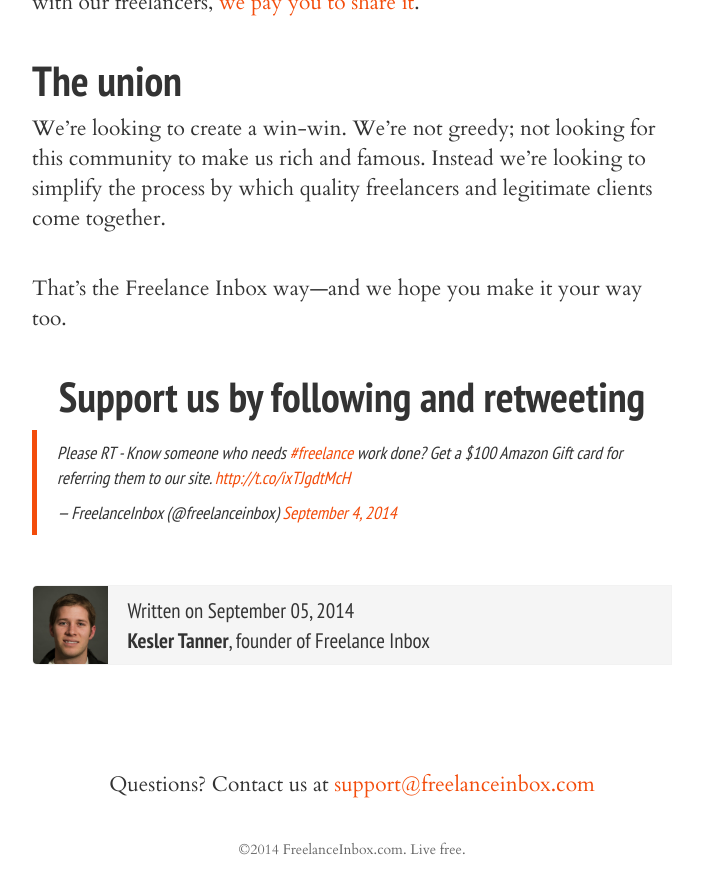
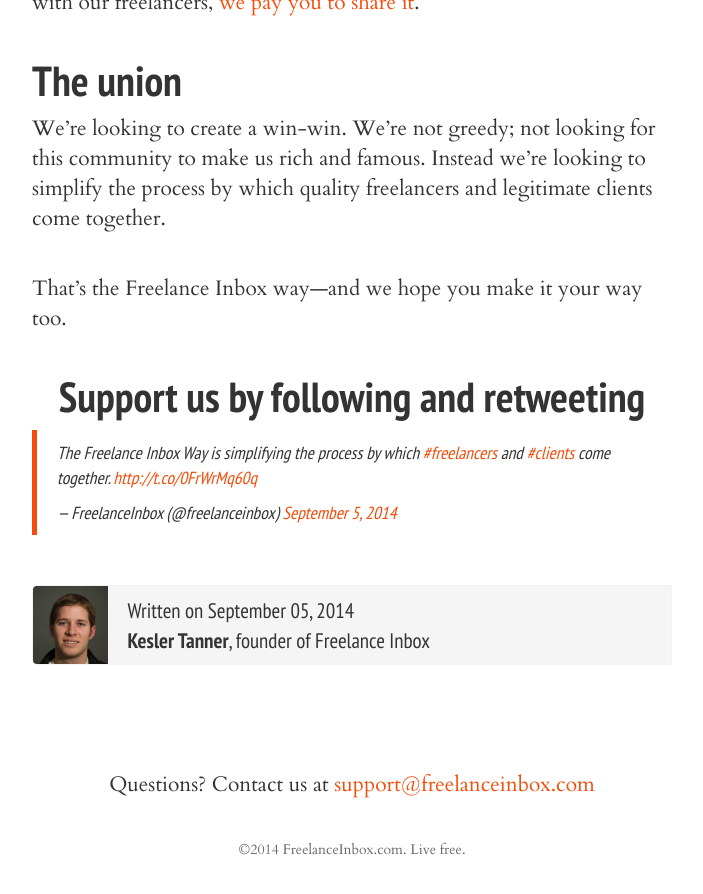
Before and after one commit to finbox/finbox.github.io, a Jekyll site: the page built from _posts/2014-09-05-the-freelance-inbox-way.md, in a window 1280 px wide and 900 px high, scrolled down 3790 px. Shown: the top 894 px of the window, without its empty margins (288-991 px from the left). Built offline with Jekyll 4.4.1, drawn with Linux system fonts in a browser that asks for light colours; comment, search, counter and statistics services are not loaded.

Commit message:
updated tweet on finbox way

```diff
--- a/_posts/2014-09-05-the-freelance-inbox-way.md
+++ b/_posts/2014-09-05-the-freelance-inbox-way.md
@@ -58,7 +58,7 @@
 
 <div class="tweet">
     <h3 class="calign">Support us by following and retweeting</h3>
-    <blockquote class="twitter-tweet" lang="en"><p>Please RT - Know someone who needs <a href="https://twitter.com/hashtag/freelance?src=hash">#freelance</a> work done? Get a $100 Amazon Gift card for referring them to our site. <a href="http://t.co/ixTJgdtMcH">http://t.co/ixTJgdtMcH</a></p>&mdash; FreelanceInbox (@freelanceinbox) <a href="https://twitter.com/freelanceinbox/status/507338574229143552">September 4, 2014</a></blockquote>
+    <blockquote class="twitter-tweet" lang="en"><p>The Freelance Inbox Way is simplifying the process by which <a href="https://twitter.com/hashtag/freelancers?src=hash">#freelancers</a> and <a href="https://twitter.com/hashtag/clients?src=hash">#clients</a> come together. <a href="http://t.co/0FrWrMq60q">http://t.co/0FrWrMq60q</a></p>&mdash; FreelanceInbox (@freelanceinbox) <a href="https://twitter.com/freelanceinbox/status/507914792582283264">September 5, 2014</a></blockquote>
 </div>
 <script async src="//platform.twitter.com/widgets.js" charset="utf-8"></script>
 
```
